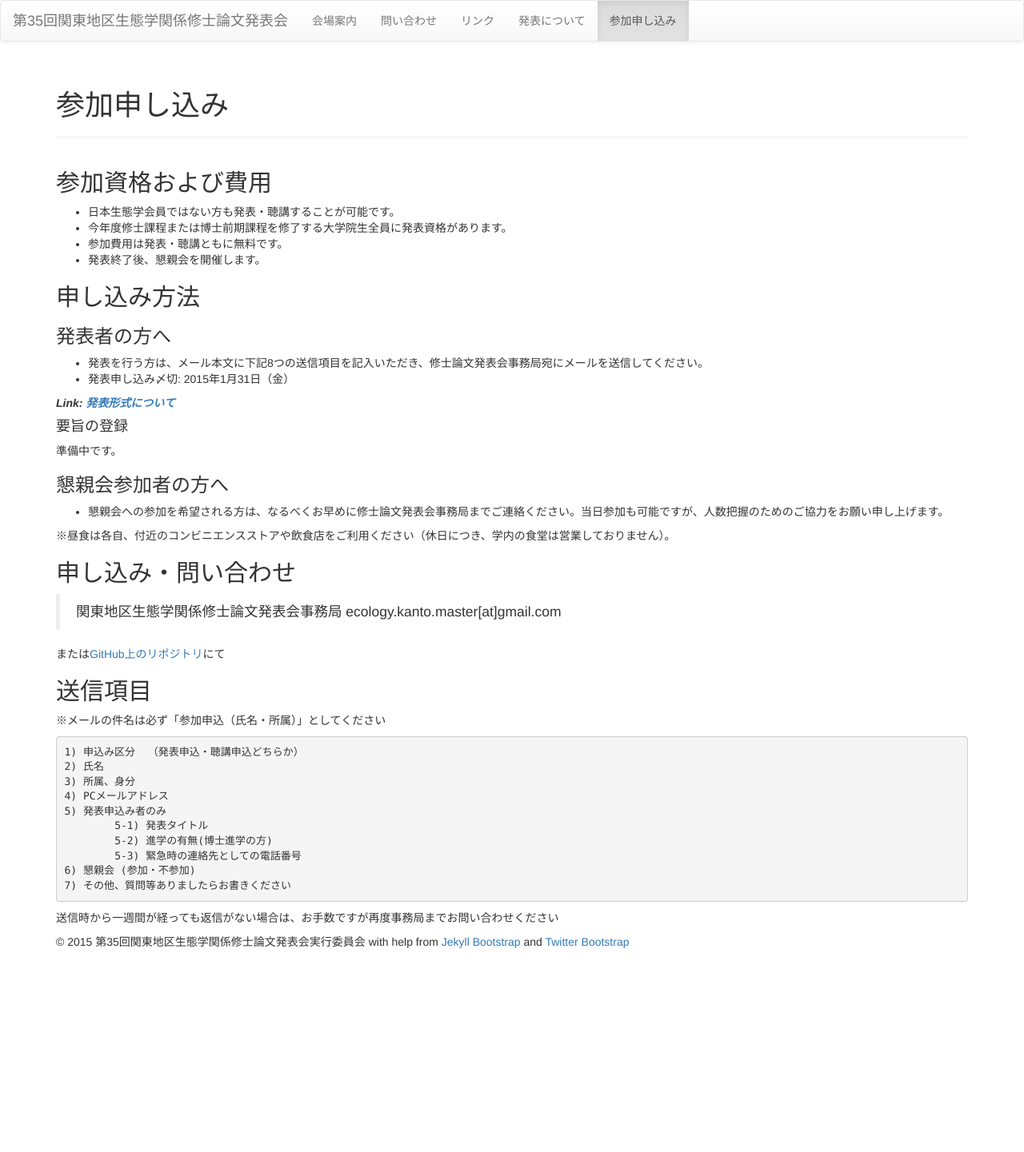
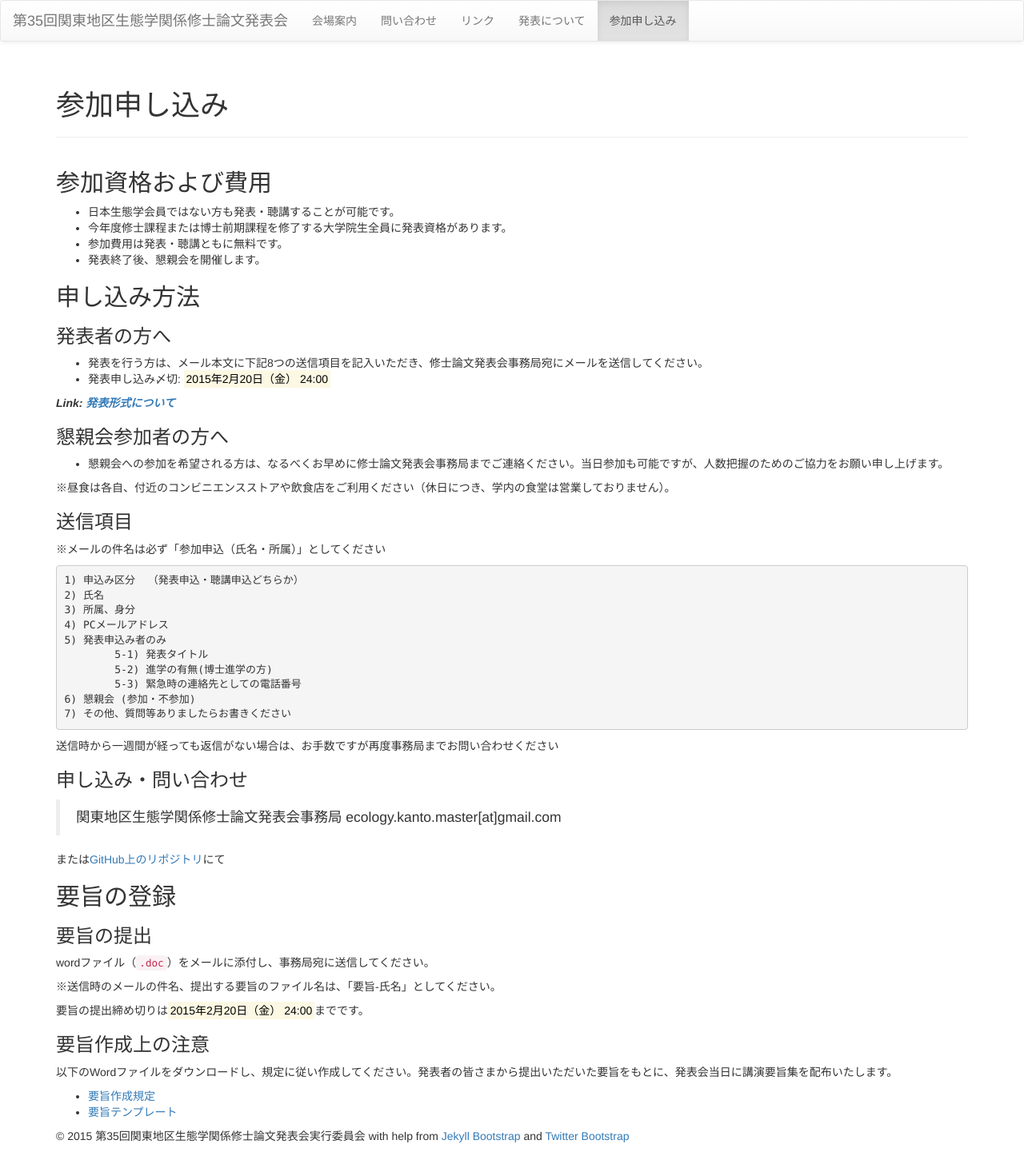
Before and after one commit to esj-kantomaster/esj-kantomaster.github.io, a Jekyll site: the page built from registration.md, in a window 1280 px wide. Shown: the whole page at 80% size. Built offline with Jekyll 4.4.1, drawn with Linux system fonts in a browser that asks for light colours; nearby versions of some CDN libraries; library files that are not in the unit come from our copies; before the commit the page ends 1198 px from its top, so only the background shows below that.

Commit message:
[upgrade]発表申し込み期限の延長、要旨の作成#4, #5
それぞれ記載

```diff
--- a/registration.md
+++ b/registration.md
@@ -18,13 +18,9 @@ group: navigation
 ### 発表者の方へ
 
 * 発表を行う方は、メール本文に下記8つの送信項目を記入いただき、修士論文発表会事務局宛にメールを送信してください。
-* 発表申し込み〆切: 2015年1月31日（金）
+* 発表申し込み〆切: <mark>2015年2月20日（金） 24:00</mark>
 
 ***Link: [発表形式について](presentation.html)***
-
-#### 要旨の登録
-
-準備中です。
 
 ### 懇親会参加者の方へ
 
@@ -55,3 +44,27 @@ group: navigation
 	7) その他、質問等ありましたらお書きください
 
 送信時から一週間が経っても返信がない場合は、お手数ですが再度事務局までお問い合わせください
+
+### 申し込み・問い合わせ
+
+> 関東地区生態学関係修士論文発表会事務局
+> ecology.kanto.master[at]gmail.com
+
+または[GitHub上のリポジトリ](https://github.com/esj-kantomaster/esj-kantomaster.github.io/issues)にて
+
+## 要旨の登録
+
+### 要旨の提出
+
+wordファイル（`.doc`）をメールに添付し、事務局宛に送信してください。
+
+※送信時のメールの件名、提出する要旨のファイル名は、「要旨‐氏名」としてください。
+
+要旨の提出締め切りは<mark>2015年2月20日（金） 24:00</mark>までです。
+
+### 要旨作成上の注意
+
+以下のWordファイルをダウンロードし、規定に従い作成してください。発表者の皆さまから提出いただいた要旨をもとに、発表会当日に講演要旨集を配布いたします。
+
+* [要旨作成規定](https://www.dropbox.com/s/l8td3jtx24emp1x/Abstract-Form_kanto2015.doc?dl=0)
+* [要旨テンプレート](https://www.dropbox.com/s/2t7jfavutiwnoub/Abstract-Template_kanto2015.doc?dl=0)
```
Also changed, not shown: other parts of registration.md (+1 -8 lines).
